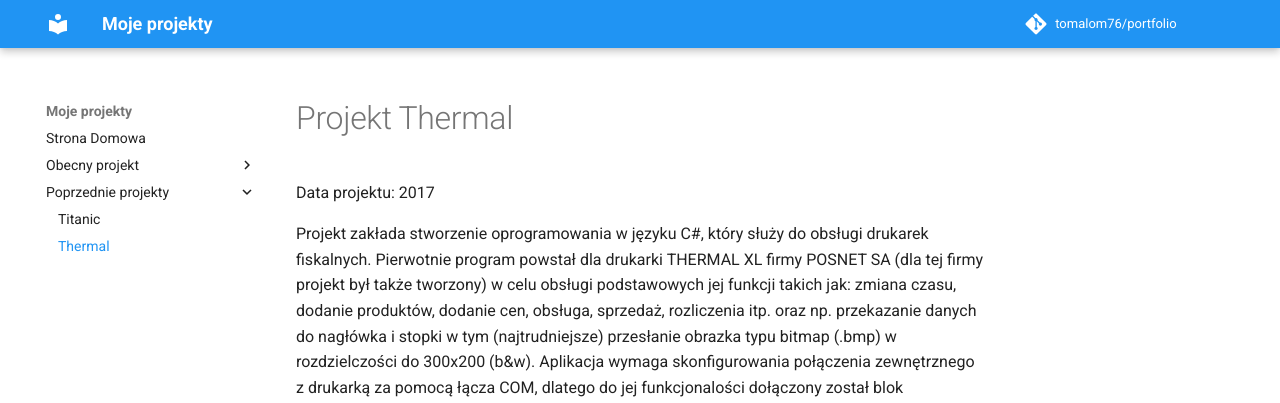
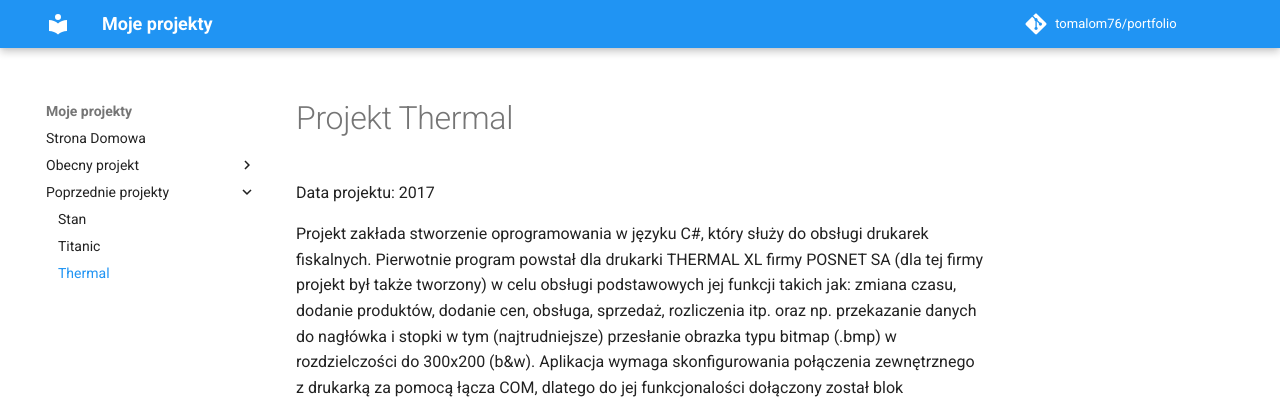
Before and after one commit to Tomalom76/portfolio, an MkDocs documentation site: the page built from docs/Thermal/index.md, in a window 1280 px wide. Shown: the top 403 px of the page. Built offline with MkDocs 1.6.1 and Material for MkDocs 9.7.7, drawn with Linux system fonts in a browser that asks for light colours; comment, search, counter and statistics services are not loaded.

Commit message:
poprawa yml

```diff
--- a/mkdocs.yml
+++ b/mkdocs.yml
@@ -18,6 +18,7 @@ nav:
 - Obecny projekt:
   - "Predykcja cen i stanów mieszkań": Investoro/index.md
 - Poprzednie projekty:
+  - "Stan"   : Stan/index.md
   - "Titanic": Titanic/index.md
   - "Thermal": Thermal/index.md
 
```
